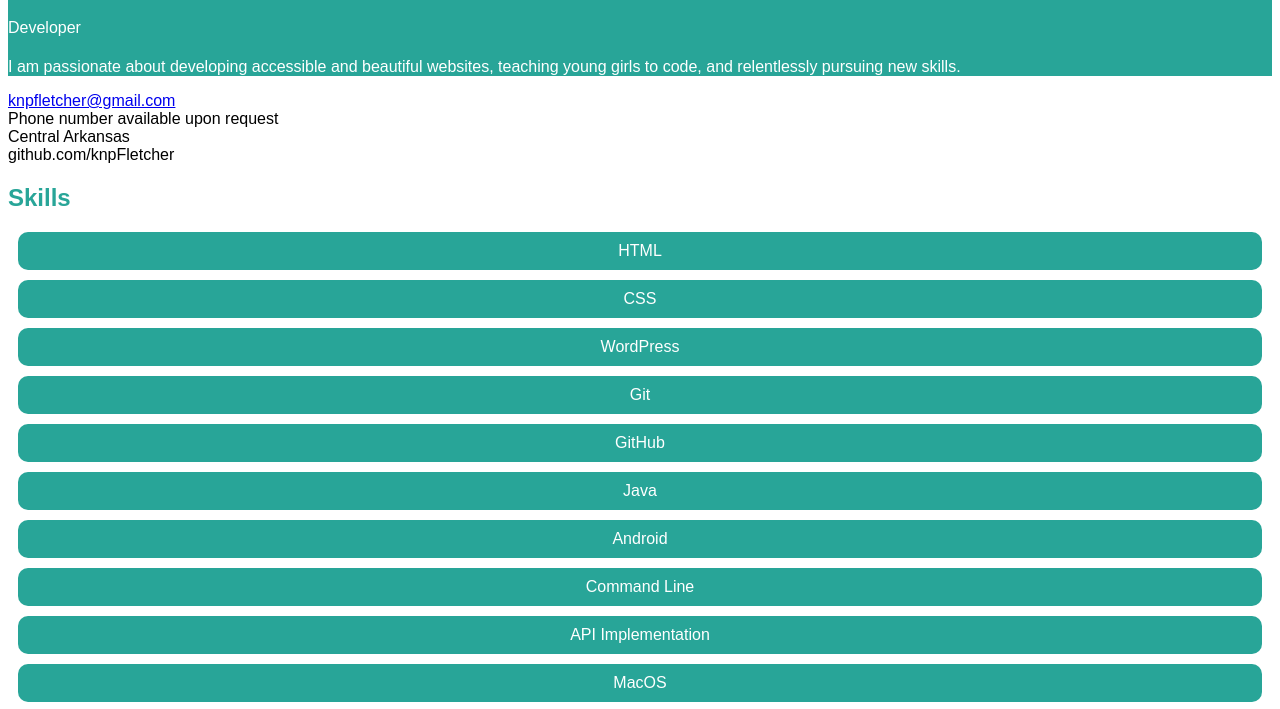
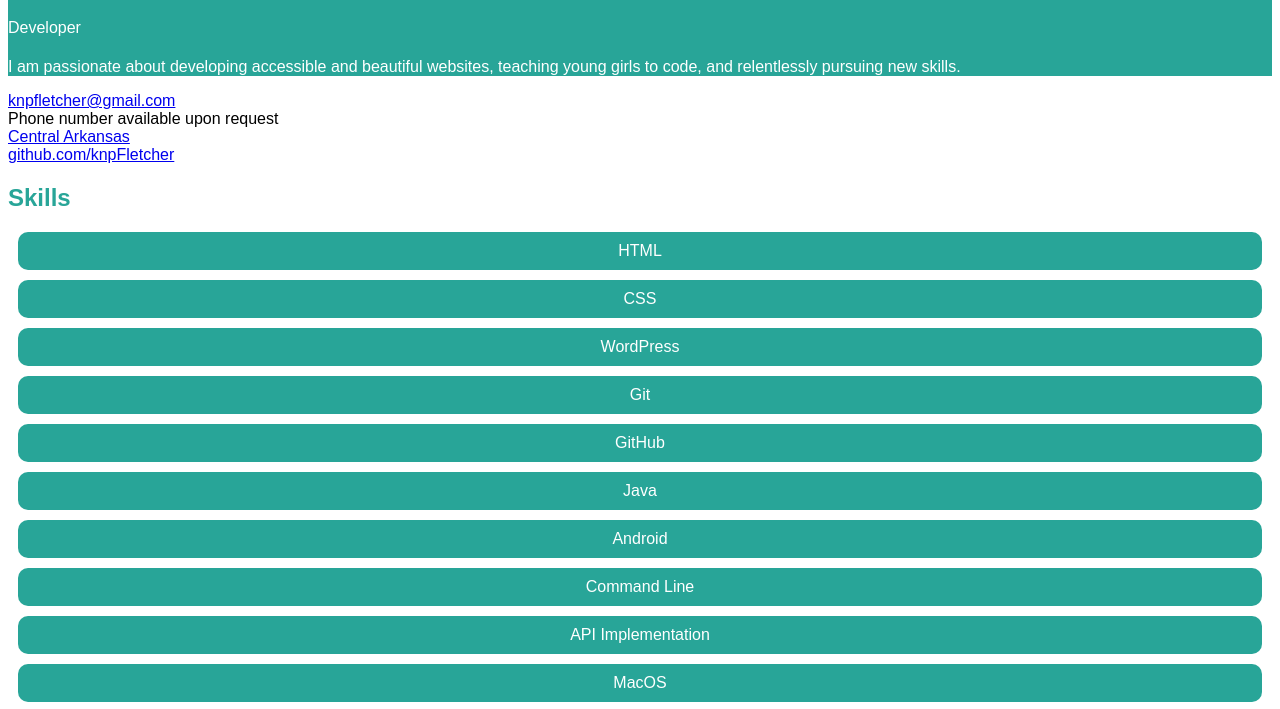
Before and after one commit to knpFletcher/Resume, a plain HTML site: page index.html in a window 1280 px wide. Shown: the part 61-770 px from the top of the page. Drawn offline with Linux system fonts and the light colour scheme.

Commit message:
Fix links

```diff
--- a/index.html
+++ b/index.html
@@ -20,8 +20,8 @@
       <ul class="no-bullet-point">
         <li><a href="mailto:knpfletcher@gmail.com">knpfletcher@gmail.com</a></li>
         <li>Phone number available upon request</li>
-        <li><a href="https://www.google.com/maps/place/Conway,+AR/@35.0764549,-92.5313461,12z/data=!3m1!4b1!4m5!3m4!1s0x87cd6242c4fa2299:0xc16d5c18a365a00d!8m2!3d35.0886963!4d-92.4421011"></a>Central Arkansas</li>
-        <li><a href="https://github.com/knpFletcher"></a>github.com/knpFletcher</li>
+        <li><a href="https://www.google.com/maps/place/Conway,+AR/@35.0764549,-92.5313461,12z/data=!3m1!4b1!4m5!3m4!1s0x87cd6242c4fa2299:0xc16d5c18a365a00d!8m2!3d35.0886963!4d-92.4421011">Central Arkansas</a></li>
+        <li><a href="https://github.com/knpFletcher">github.com/knpFletcher</a></li>
       </ul>
     </address>
 
```
